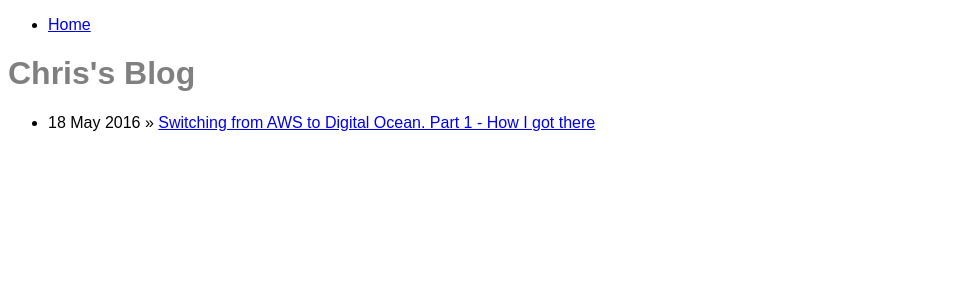
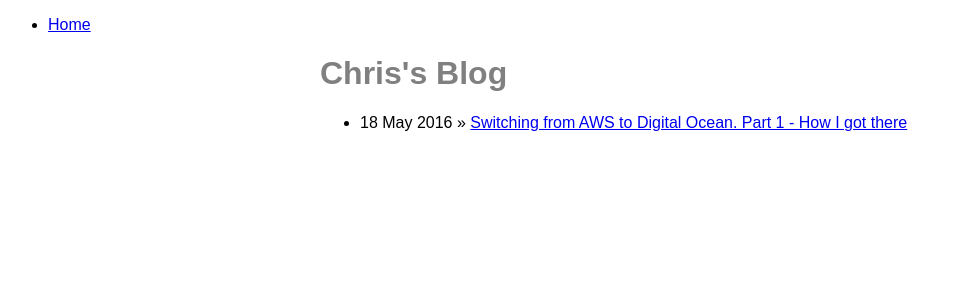
Before and after one commit to notak/notak.github.io, a Jekyll site: the page built from index.html, in a window 1280 px wide. Shown: the top 300 px of the page, without its empty margins (0-962 px from the left). Built offline with Jekyll 4.4.1, drawn with Linux system fonts in a browser that asks for light colours.

Commit message:
first version

```diff
--- a/css/styles.css
+++ b/css/styles.css
@@ -5,3 +5,9 @@ body {
 h1 {
 	color: gray;
 }
+
+.container {
+	max-width: 40em;
+    text-align: justify;
+    margin: auto;
+}
```
